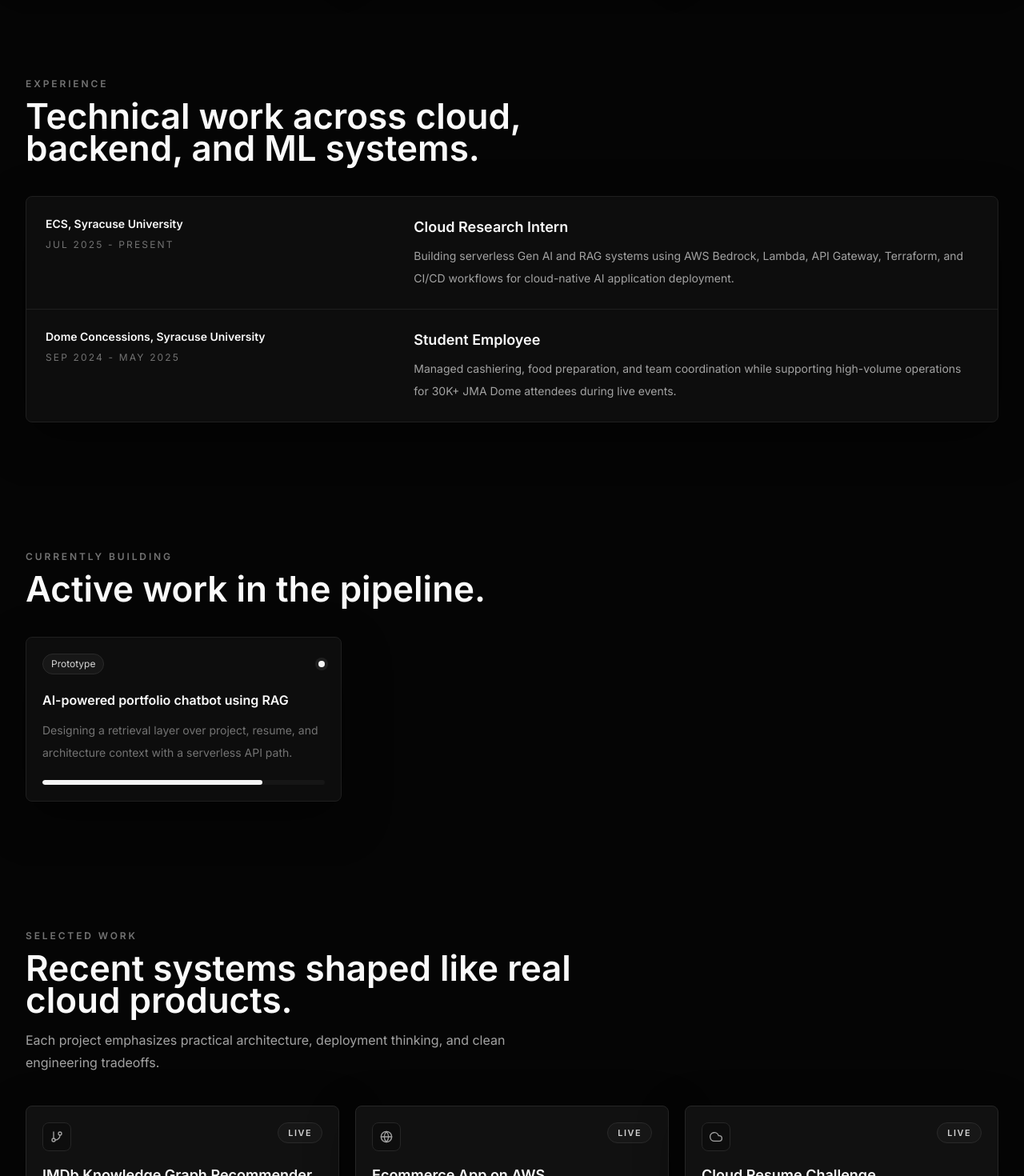
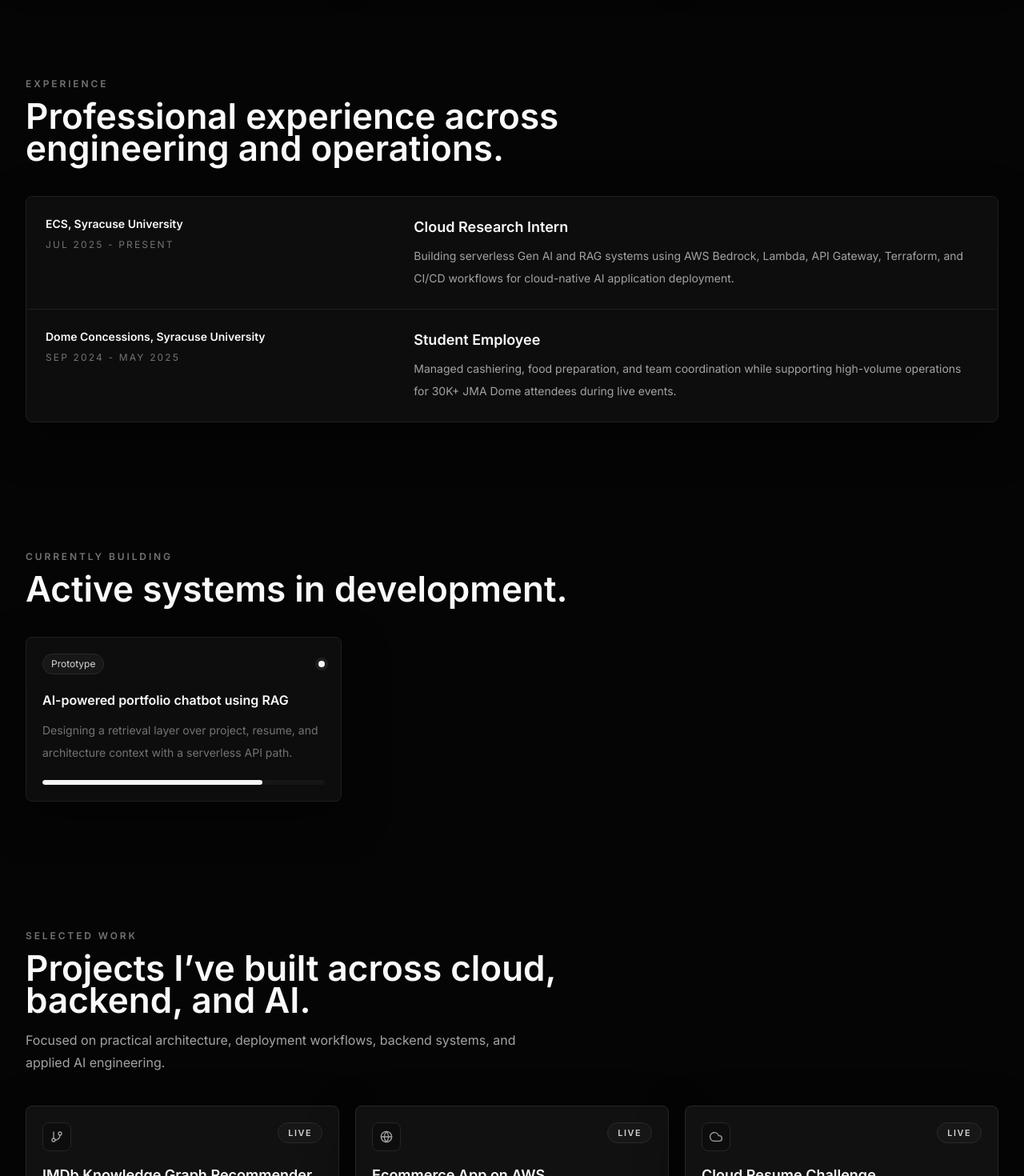
Before and after one commit to shubhamjoshi1303/aws-cloud-portfolio, a React (Vite) app: page / in a window 1280 px wide. Shown: the part 2320-3790 px from the top of the page at 80% size. Built offline with nearby package versions, Linux system fonts and the light colour scheme; no server answers.

Commit message:
Final Changes

```diff
--- a/src/App.jsx
+++ b/src/App.jsx
@@ -100,7 +100,7 @@ export default function App() {
         <Section
           id="experience"
           eyebrow="Experience"
-          title="Technical work across cloud, backend, and ML systems."
+          title="Professional experience across engineering and operations."
         >
           <div className="quiet-card divide-y divide-[#1F1F1F]">
             {experience.map((item, index) => (
@@ -125,7 +125,7 @@ export default function App() {
           </div>
         </Section>
 
-        <Section id="building" eyebrow="Currently Building" title="Active work in the pipeline.">
+        <Section id="building" eyebrow="Currently Building" title="Active systems in development.">
           <div className="grid gap-4 md:grid-cols-3">
             {buildingItems.map((item, index) => (
               <motion.div
@@ -155,8 +155,8 @@ export default function App() {
         <Section
           id="projects"
           eyebrow="Selected Work"
-          title="Recent systems shaped like real cloud products."
-          description="Each project emphasizes practical architecture, deployment thinking, and clean engineering tradeoffs."
+          title="Projects I’ve built across cloud, backend, and AI."
+          description="Focused on practical architecture, deployment workflows, backend systems, and applied AI engineering."
         >
           <div className="grid gap-5 md:grid-cols-2 xl:grid-cols-3">
             {projects.map((project, index) => (
@@ -165,11 +165,11 @@ export default function App() {
           </div>
         </Section>
 
-        <Section id="skills" eyebrow="Skills" title="A practical stack for cloud engineering work.">
+        <Section id="skills" eyebrow="Skills" title="Technologies and systems I build with.">
           <SkillsGrid />
         </Section>
 
-        <Section id="resume" eyebrow="Resume" title="Resume and cloud challenge links.">
+        <Section id="resume" eyebrow="Resume" title="Resume and interactive cloud resume challenge.">
           <div className="glass-card flex flex-col items-start justify-between gap-5 p-7 md:flex-row md:items-center">
             <div>
               <h3 className="text-2xl font-semibold text-[#FAFAFA]">Engineering resume</h3>
@@ -188,7 +188,7 @@ export default function App() {
           </div>
         </Section>
 
-        <Section id="education" eyebrow="Education" title="Graduate computer science foundation.">
+        <Section id="education" eyebrow="Education" title="Academic foundations in computer science and engineering.">
           <div className="grid gap-4">
             {education.map((item) => (
               <div key={item.institution} className="glass-card grid gap-6 p-7 md:grid-cols-[0.75fr_1.25fr]">
@@ -211,7 +211,7 @@ export default function App() {
           </div>
         </Section>
 
-        <Section id="contact" eyebrow="Contact" title="Build, ship, and talk systems.">
+        <Section id="contact" eyebrow="Contact" title="Get in touch.">
           <div className="grid gap-5 md:grid-cols-3">
             {contactLinks.map((link) => {
               const Icon = link.icon;
```
